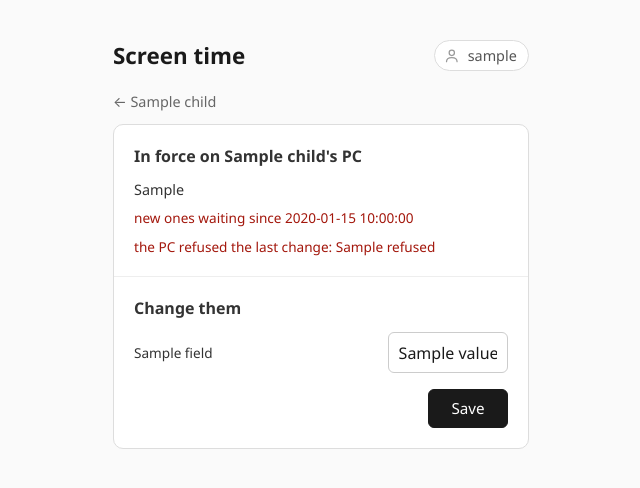
After one commit to franp9am/child_control_windows, a FastAPI app: template server/templates/settings.html in a window 1280 px wide. The commit adds this page. Shown: the top 488 px of the page, without its empty margins (319-959 px from the left). Run offline with FastAPI, Linux system fonts and the light colour scheme; the template is opened without the code that fills it: most values are stand-ins (such as "Sample title", 1, 10 or a date in 2020).

Commit message:
add a /settings page for parents to change a child's settings
The child's own report is the schema: one input per reported setting,
prefilled from an undelivered ask when one is in transit, and each new
value must keep the type of the value it replaces. The dashboard's
settings block moves to the new page, and the shared chrome moves into
base.html.

Co-Authored-By: Claude Fable 5 <noreply@anthropic.com>

```diff
--- a/server/app.py
+++ b/server/app.py
@@ -34,6 +34,9 @@ class SyncRequest(BaseModel):
     applied_grant_ids: list[int]
     # the settings in force on the child; None from a client too old to say
     settings: dict | None = None
+    # the last settings dict the server sent that the child refused, verbatim;
+    # None when nothing stands refused, or from a client too old to say
+    rejected_settings: dict | None = None
 
 
 class PendingGrant(BaseModel):
@@ -70,6 +73,13 @@ class LastSeenView:
 class SettingsView:
     in_force: str
     waiting_since: str | None  # when a parent asked for something the child has yet to confirm
+    refused: str | None  # the delivered change the child would not take, in words
+
+
+@dataclass
+class SettingsField:
+    name: str  # the monitor's own name for the setting, raw
+    value: str  # as JSON, so 3600 comes back an int and true a bool
 
 
 @dataclass
@@ -181,7 +191,7 @@ def pending_grants(connection: sqlite3.Connection, child_id: int) -> list[GrantV
 
 def wanted_settings(connection: sqlite3.Connection, child_id: int) -> sqlite3.Row | None:
     return connection.execute(
-        """SELECT id, settings, created_at FROM settings_changes
+        """SELECT id, settings, created_at, delivered_at FROM settings_changes
            WHERE child_id = :child_id
            ORDER BY id DESC
            LIMIT 1""",
@@ -217,18 +227,55 @@ def settings_view(connection: sqlite3.Connection, child_id: int) -> SettingsView
     if row is None:
         return None
     if row["reported_settings"] is None:
-        return SettingsView(in_force="not reported by this monitor", waiting_since=None)
+        return SettingsView(
+            in_force="not reported by this monitor", waiting_since=None, refused=None
+        )
     reported = json.loads(row["reported_settings"])
     wanted = wanted_settings(connection, child_id)
     unconfirmed = wanted is not None and json.loads(wanted["settings"]) != reported
+    # delivered yet still unequal is the child's refusal; undelivered is transit
+    refused = unconfirmed and wanted["delivered_at"] is not None
     return SettingsView(
         in_force=settings_in_words(reported),
-        waiting_since=formatted_local_time(wanted["created_at"]) if unconfirmed else None,
+        waiting_since=(
+            formatted_local_time(wanted["created_at"]) if unconfirmed and not refused else None
+        ),
+        refused=settings_in_words(json.loads(wanted["settings"])) if refused else None,
     )
 
 
-def stored_json(value: dict | None) -> str | None:
-    return None if value is None else json.dumps(value)
+def child_reported_settings(connection: sqlite3.Connection, child_id: int) -> dict | None:
+    """What is in force on the child's PC, or None from a machine never heard from."""
+    row = connection.execute(
+        """SELECT reported_settings FROM status
+           WHERE child_id = :child_id
+           ORDER BY date DESC
+           LIMIT 1""",
+        {"child_id": child_id},
+    ).fetchone()
+    if row is None or row["reported_settings"] is None:
+        return None
+    return json.loads(row["reported_settings"])
+
+
+def settings_fields(connection: sqlite3.Connection, child_id: int) -> list[SettingsField] | None:
+    """One input per setting the child reports -- its report is the whole schema,
+    so a machine never heard from gets no form and no invented defaults.
+
+    Prefilled from the change still in flight when there is one, not from the
+    child, so a second parent pressing Save does not silently revert the first.
+    """
+    reported = child_reported_settings(connection, child_id)
+    if reported is None:
+        return None
+    prefill = reported
+    wanted = wanted_settings(connection, child_id)
+    if wanted is not None and wanted["delivered_at"] is None:
+        prefill = json.loads(wanted["settings"])  # an ask still in transit wins
+    return [
+        SettingsField(name=name, value=json.dumps(prefill.get(name, value)))
+        for name, value in reported.items()
+    ]
 
 
 def csv_download(filename: str, header: list[str], rows: list[list]) -> Response:
@@ -340,7 +387,11 @@ def sync(http_request: Request, sync_request: SyncRequest) -> SyncResponse:
                 "remaining_sec": sync_request.remaining_sec,
                 "last_tick": sync_request.last_tick,
                 "updated_at": now,
-                "reported_settings": stored_json(reported_settings),
+                # NULL, not "null": a client too old to report settings must not
+                # look like one reporting nothing in particular
+                "reported_settings": (
+                    None if reported_settings is None else json.dumps(reported_settings)
+                ),
             },
         )
         connection.executemany(
@@ -357,14 +408,16 @@ def sync(http_request: Request, sync_request: SyncRequest) -> SyncResponse:
                ORDER BY id""",
             {"child_id": child_id},
         ).fetchall()
-        # Sent only while it differs from what the child reports: the monitor
-        # rewrites its settings file and logs a line for every answer carrying
-        # settings, and it syncs every minute.
+        # Sent only until the child echoes it back, in force or refused: the
+        # monitor rewrites its settings file and logs a line for every answer
+        # carrying settings, and it syncs every minute. The gate is on content
+        # alone, so a child that loses its rejected-settings file just gets a
+        # harmless resend and refuses again.
         settings_to_send = None
         wanted = wanted_settings(connection, child_id)
         if wanted is not None:
             settings = json.loads(wanted["settings"])
-            if settings == reported_settings:
+            if settings in (reported_settings, sync_request.rejected_settings):
                 connection.execute(
                     """UPDATE settings_changes SET delivered_at = :now
                        WHERE id = :change_id AND delivered_at IS NULL""",
@@ -482,6 +535,79 @@ async def create_grant(request: Request) -> RedirectResponse:
     return RedirectResponse(str(target), status_code=303)
 
 
+@app.get("/settings")
+def settings_page(request: Request, child_id: int) -> HTMLResponse:
+    parent = current_parent(request)
+    connection = db.connect()
+    try:
+        child = require_child_in_family(connection, child_id, parent.family_id)
+        view = settings_view(connection, child_id)
+        fields = settings_fields(connection, child_id)
+    finally:
+        connection.close()
+    return templates.TemplateResponse(
+        request,
+        "settings.html",
+        {
+            "parent": parent,
+            "child": child,
+            "settings": view,
+            "fields": fields,
+            "logout_login": LOGOUT_LOGIN,
+        },
+    )
+
+
+@app.post("/settings")
+async def change_settings(request: Request) -> RedirectResponse:
+    parent = current_parent(request)
+    form = await request.form()
+    try:
+        child_id = int(form["child_id"])
+    except (KeyError, ValueError):
+        raise HTTPException(status_code=400, detail="child_id must be a whole number")
+    created_at = datetime.now(timezone.utc).isoformat(timespec="seconds")
+    connection = db.connect()
+    try:
+        require_child_in_family(connection, child_id, parent.family_id)
+        # the child's report names the settings; the form must answer all of
+        # them, since a change is every setting the parent wants, never a subset
+        reported = child_reported_settings(connection, child_id)
+        if reported is None:
+            raise HTTPException(status_code=409, detail="this monitor has never reported settings")
+        try:
+            new_settings = {name: json.loads(form[name]) for name in reported}
+        except (KeyError, ValueError):
+            raise HTTPException(
+                status_code=400,
+                detail="every setting needs a JSON value, like 3600 or true",
+            )
+        # The report carries the types along with the names, so a new value must
+        # have the type of the value it replaces -- a setting the monitor grows
+        # tomorrow brings its own. Not a copy of the monitor's ranges, which
+        # stay its own; but a "7" for a 7 could not even be displayed if it
+        # came back refused.
+        if any(type(value) is not type(reported[name]) for name, value in new_settings.items()):
+            raise HTTPException(
+                status_code=400, detail="each setting keeps the type it already has"
+            )
+        with connection:
+            connection.execute(
+                """INSERT INTO settings_changes (child_id, changed_by, settings, created_at)
+                   VALUES (:child_id, :changed_by, :settings, :created_at)""",
+                {
+                    "child_id": child_id,
+                    "changed_by": parent.id,
+                    "settings": json.dumps(new_settings),
+                    "created_at": created_at,
+                },
+            )
+    finally:
+        connection.close()
+    target = request.url_for("settings_page").include_query_params(child_id=child_id)
+    return RedirectResponse(str(target), status_code=303)
+
+
 @app.get("/export/grants")
 def export_grants(request: Request, child_id: int) -> Response:
     parent = current_parent(request)
--- /dev/null
+++ b/server/templates/base.html
@@ -0,0 +1,71 @@
+<!DOCTYPE html>
+<html lang="en">
+<head>
+<meta charset="utf-8">
+<meta name="viewport" content="width=device-width, initial-scale=1">
+<title>Screen time</title>
+<style>
+  * { box-sizing: border-box; }
+  body {
+    margin: 0; padding: 2.5rem 1rem;
+    font-family: "Segoe UI", system-ui, -apple-system, sans-serif;
+    background: #fafafa; color: #1a1a1a;
+  }
+  .page { max-width: 26rem; margin: 0 auto; }
+  h1 {
+    display: flex; align-items: baseline;
+    margin: 0 0 1.2rem; font-size: 1.4rem; font-weight: 600;
+  }
+  .card {
+    background: #fff; border: 1px solid #ddd; border-top: none;
+    border-radius: 0 0 10px 10px;
+  }
+  .card.plain { border-top: 1px solid #ddd; border-radius: 10px; }
+  .section { padding: 1.25rem; border-top: 1px solid #eee; }
+  .section:first-child { border-top: none; }
+  .section h2 {
+    margin: 0 0 .8rem; font-size: 1rem; font-weight: 600; color: #333;
+  }
+  .empty { color: #888; font-size: .9rem; }
+  .whoami {
+    display: inline-flex; align-items: center; gap: .45rem;
+    margin-left: auto; align-self: center;
+    padding: .3rem .7rem .3rem .5rem;
+    border: 1px solid #ddd; border-radius: 999px; background: #fff;
+    font-size: .9rem; font-weight: 400; color: #555;
+    text-decoration: none;
+  }
+  .whoami:hover { border-color: #999; color: #1a1a1a; }
+  .whoami:hover svg { stroke: #1a1a1a; }
+  .whoami svg {
+    width: 1.1rem; height: 1.1rem;
+    fill: none; stroke: #999; stroke-width: 1.7; stroke-linecap: round;
+  }
+</style>
+{% block style %}{% endblock %}
+</head>
+<body>
+  <div class="page">
+    <!-- Logging out of basic auth means making the browser forget the password
+         it cached, and the only way to do that is to hand it a different one.
+         The credentials below are bogus on purpose; /logout is the one path
+         nginx checks against an htpasswd that contains nothing else, so they
+         are accepted there and take the place of the real password. It then
+         redirects to /, which 401s -- and because that URL carries no
+         credentials of its own, the login box it opens is one that can
+         actually be answered. Sending the bogus pair straight to / instead
+         would log the parent out and then refuse every password they type,
+         since credentials in the address bar beat anything typed into the
+         prompt. Scheme is hardcoded because a redirect from http would drop
+         them. -->
+    <h1>Screen time<a class="whoami" href="https://{{ logout_login }}:{{ logout_login }}@{{ request.url.hostname }}/logout" title="Sign out">
+      <svg viewBox="0 0 24 24" aria-hidden="true">
+        <circle cx="12" cy="8" r="3.6"></circle>
+        <path d="M4.8 20c0-3.7 3.2-5.6 7.2-5.6s7.2 1.9 7.2 5.6"></path>
+      </svg>{{ parent.login }}</a></h1>
+
+    {% block content %}{% endblock %}
+  </div>
+  {% block script %}{% endblock %}
+</body>
+</html>
--- /dev/null
+++ b/server/templates/settings.html
@@ -0,0 +1,67 @@
+{% extends "base.html" %}
+{% block style %}
+<style>
+  .back {
+    display: inline-block; margin-bottom: .8rem;
+    font-size: .9rem; color: #666; text-decoration: none;
+  }
+  .back:hover { color: #1a1a1a; }
+  .in-force { margin: 0; font-size: .9rem; color: #333; }
+  .note { margin: .6rem 0 0; font-size: .85rem; color: #a3170c; }
+  .muted { margin: 0; color: #888; font-size: .9rem; }
+  .settings-form {
+    display: grid; grid-template-columns: 1fr auto;
+    gap: .55rem .8rem; align-items: center;
+  }
+  .settings-form label { font-size: .85rem; color: #333; overflow-wrap: anywhere; }
+  .settings-form input {
+    width: 7.5rem; padding: .55rem .6rem; border-radius: 6px; text-align: right;
+    border: 1px solid #ccc; background: #fff; color: #1a1a1a;
+    font-size: 1rem; font-family: inherit;
+  }
+  .settings-form input:focus { outline: none; border-color: #888; }
+  .settings-form button {
+    grid-column: 2; justify-self: end; margin-top: .4rem;
+    padding: .55rem 1.4rem; border-radius: 6px;
+    border: 1px solid #1a1a1a; cursor: pointer;
+    background: #1a1a1a; color: #fff; font-size: .95rem; font-family: inherit;
+  }
+  .settings-form button:active { transform: translateY(1px); }
+</style>
+{% endblock %}
+{% block content %}
+    <a class="back" href="{{ url_for('index').include_query_params(child_id=child.id) }}">&larr; {{ child.name }}</a>
+
+    <div class="card plain">
+      <div class="section">
+        <h2>In force on {{ child.name }}'s PC</h2>
+        {% if settings %}
+        <p class="in-force">{{ settings.in_force }}</p>
+        {% if settings.waiting_since %}
+        <p class="note">new ones waiting since {{ settings.waiting_since }}</p>
+        {% endif %}
+        {% if settings.refused %}
+        <p class="note">the PC refused the last change: {{ settings.refused }}</p>
+        {% endif %}
+        {% else %}
+        <p class="muted">Nothing has synced for this child yet.</p>
+        {% endif %}
+      </div>
+
+      <div class="section">
+        {% if fields %}
+        <h2>Change them</h2>
+        <form class="settings-form" method="post" action="{{ url_for('change_settings') }}">
+          <input type="hidden" name="child_id" value="{{ child.id }}">
+          {% for field in fields %}
+          <label for="{{ field.name }}">{{ field.name }}</label>
+          <input id="{{ field.name }}" name="{{ field.name }}" value="{{ field.value }}" required>
+          {% endfor %}
+          <button type="submit">Save</button>
+        </form>
+        {% else %}
+        <p class="muted">This monitor has not reported its settings, so there is nothing to edit yet.</p>
+        {% endif %}
+      </div>
+    </div>
+{% endblock %}
```
Also changed, not shown: server/templates/index.html (+13 -67 lines).
